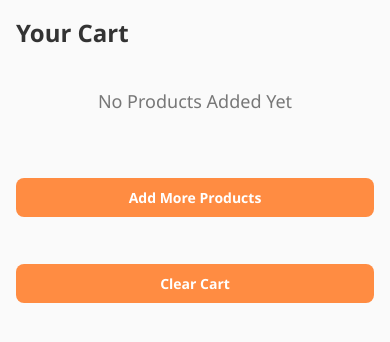
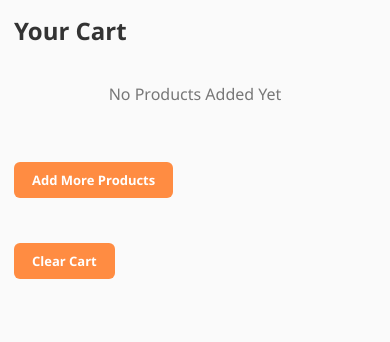
Before and after one commit to subika-04/HomeBakerConnect, a React (Vite) app in the folder frontend-react/: page /cart in a window 390 px wide. Shown: the top 342 px of the page. Built offline with nearby package versions, Linux system fonts and the light colour scheme.

Commit message:
updated3

```diff
--- a/frontend-react/src/pages/css/AddToCart.css
+++ b/frontend-react/src/pages/css/AddToCart.css
@@ -1,6 +1,6 @@
 /* ===== PAGE BASE ===== */
 .cartPage {
-  padding: 30px;
+  padding: 24px;
   max-width: 1100px;
   margin: auto;
   background: #fafafa;
@@ -9,20 +9,21 @@
 
 /* ===== TITLE ===== */
 .cartPage h2 {
-  margin-bottom: 20px;
+  margin-bottom: 18px;
   color: #333;
 }
 
-/* ===== HEADER ROW ===== */
+/* ===== HEADER ROW (DESKTOP) ===== */
 .cartHeader {
   display: grid;
   grid-template-columns: 2fr 1fr 1fr 1fr 1fr;
-  padding: 14px 18px;
+  padding: 12px 16px;
   background: #ffffff;
   border-radius: 10px;
   font-weight: 600;
-  box-shadow: 0 4px 10px rgba(0,0,0,0.06);
-  margin-bottom: 12px;
+  font-size: 14px;
+  box-shadow: 0 3px 8px rgba(0,0,0,0.06);
+  margin-bottom: 10px;
 }
 
 /* ===== CART ROW ===== */
@@ -30,51 +31,54 @@
   display: grid;
   grid-template-columns: 2fr 1fr 1fr 1fr 1fr;
   align-items: center;
-  padding: 14px 18px;
+  padding: 12px 16px;
   background: #ffffff;
   border-radius: 10px;
-  margin-bottom: 10px;
-  box-shadow: 0 4px 10px rgba(0,0,0,0.05);
-  transition: transform 0.2s ease;
+  margin-bottom: 8px;
+  font-size: 14px;
+  box-shadow: 0 3px 8px rgba(0,0,0,0.05);
 }
 
 .cartRow:hover {
-  transform: scale(1.01);
+  transform: scale(1.008);
 }
 
 /* ===== PRODUCT IMAGE ===== */
 .cartRow img {
-  width: 70px;
-  height: 70px;
+  width: 60px;
+  height: 60px;
   object-fit: cover;
-  border-radius: 10px;
+  border-radius: 8px;
 }
 
 /* ===== EMPTY CART ===== */
 .emptyCart {
-  margin-top: 40px;
+  margin-top: 36px;
   text-align: center;
-  font-size: 18px;
+  font-size: 16px;
   color: #777;
 }
 
 /* ===== ACTION BUTTONS ===== */
 .cartActions {
   display: flex;
-  justify-content: space-between;
-  margin-top: 30px;
-  margin-bottom: 30px;
+  justify-content: center;
+  gap: 12px;
+  margin-top: 22px;
+  margin-bottom: 22px;
 }
 
 .cartActions button {
   background: #ff8c42;
   color: #ffffff;
   border: none;
-  padding: 10px 20px;
-  border-radius: 8px;
-  font-size: 14px;
+  padding: 8px 18px;
+  border-radius: 6px;
+  font-size: 13px;
   cursor: pointer;
-  transition: 0.3s;
+  transition: 0.25s;
+  min-height: 36px;
+  width: fit-content;
 }
 
 .cartActions button:hover {
@@ -83,19 +87,22 @@
 
 /* ===== FOOTER TOTAL ===== */
 .cartFooter {
-  margin-top: 20px;
-  margin-bottom: 30px;
-  padding: 20px;
+  margin-top: 16px;
+  margin-bottom: 26px;
+  padding: 14px 18px;
   background: #ffffff;
   border-radius: 12px;
-  box-shadow: 0 8px 20px rgba(0,0,0,0.08);
+  box-shadow: 0 6px 14px rgba(0,0,0,0.08);
+
   display: flex;
   justify-content: space-between;
   align-items: center;
+  gap: 16px;
 }
 
 .cartFooter h3 {
   margin: 0;
+  font-size: 16px;
   color: #333;
 }
 
@@ -104,11 +111,14 @@
   background: #28a745;
   color: #ffffff;
   border: none;
-  padding: 12px 26px;
-  border-radius: 25px;
-  font-size: 15px;
+  padding: 8px 22px;
+  border-radius: 20px;
+  font-size: 14px;
   cursor: pointer;
-  transition: 0.3s;
+
+  width: fit-content;
+  min-width: 140px;
+  max-width: 180px;
 }
 
 .cartFooter button:hover {
@@ -117,21 +127,23 @@
 
 /* ⭐ ===== BAKERY FOOTER ===== */
 .bakeryFooter {
-  margin-top: 40px;
-  padding: 25px;
+  margin-top: 36px;
+  padding: 20px;
   background: #fff7f0;
   border-radius: 14px;
   text-align: center;
 }
 
 .bakeryFooter h3 {
-  margin-bottom: 8px;
+  margin-bottom: 6px;
   color: #ff8c42;
+  font-size: 16px;
 }
 
 .bakeryFooter p {
-  margin: 5px 0;
+  margin: 4px 0;
   color: #555;
+  font-size: 13px;
 }
 
 .bakeryFooter a {
@@ -140,43 +152,55 @@
 }
 
 .bakeryFooter button {
-  margin-top: 12px;
-  padding: 10px 20px;
+  margin-top: 10px;
+  padding: 8px 18px;
   border: none;
   background: #ff8c42;
   color: #ffffff;
-  border-radius: 20px;
+  border-radius: 18px;
   cursor: pointer;
-  transition: 0.3s;
+  font-size: 13px;
+  min-height: 34px;
 }
 
 .bakeryFooter button:hover {
   background: #ff7420;
 }
-/* ===== RESPONSIVE ===== */
+
+/* ===== RESPONSIVE (MOBILE) ===== */
 @media (max-width: 768px) {
 
   .cartPage {
-    padding: 16px;
+    padding: 14px;
   }
 
-  /* Hide table header */
+  /* Hide desktop header */
   .cartHeader {
     display: none;
   }
 
-  /* Card-style rows */
+  /* Card-style cart rows */
   .cartRow {
     grid-template-columns: 1fr;
-    gap: 8px;
-    padding: 16px;
-    text-align: left;
+    padding: 14px;
+    gap: 10px;
+    font-size: 13px;
   }
 
+  /* Image centered */
+  .cartRow img {
+    width: 80px;
+    height: 80px;
+    margin: 8px auto 12px;
+    display: block;
+  }
+
+  /* Label-value rows */
   .cartRow span {
     display: flex;
     justify-content: space-between;
-    font-size: 14px;
+    align-items: center;
+    padding: 2px 0;
   }
 
   .cartRow span::before {
@@ -184,56 +208,28 @@
     color: #555;
   }
 
-  .cartRow span:nth-child(1)::before {
-    content: "Product";
-  }
+  .cartRow span:nth-child(1)::before { content: "Product"; }
+  .cartRow span:nth-child(3)::before { content: "Qty"; }
+  .cartRow span:nth-child(4)::before { content: "Price"; }
+  .cartRow span:nth-child(5)::before { content: "Total"; }
 
-  .cartRow span:nth-child(3)::before {
-    content: "Quantity";
-  }
-
-  .cartRow span:nth-child(4)::before {
-    content: "Price";
-  }
-
-  .cartRow span:nth-child(5)::before {
-    content: "Total";
-  }
-
-  /* Image */
-  .cartRow img {
-    width: 90px;
-    height: 90px;
-    margin: 10px auto;
-    display: block;
-  }
-
-  /* Sticky total */
+  /* Footer compact sticky */
   .cartFooter {
+    flex-direction: column;
+    gap: 10px;
+    padding: 14px;
     position: sticky;
     bottom: 0;
     z-index: 5;
-    flex-direction: column;
-    gap: 12px;
-    padding: 16px;
   }
 
   .cartFooter button {
-    width: 100%;
+    width: auto;
   }
 
-  /* Action buttons */
+  /* Buttons stack neatly */
   .cartActions {
     flex-direction: column;
-    gap: 12px;
-  }
-
-  .cartActions button {
-    width: 100%;
-  }
-
-  /* Bakery footer */
-  .bakeryFooter {
-    padding: 18px;
+    gap: 10px;
   }
 }
```
